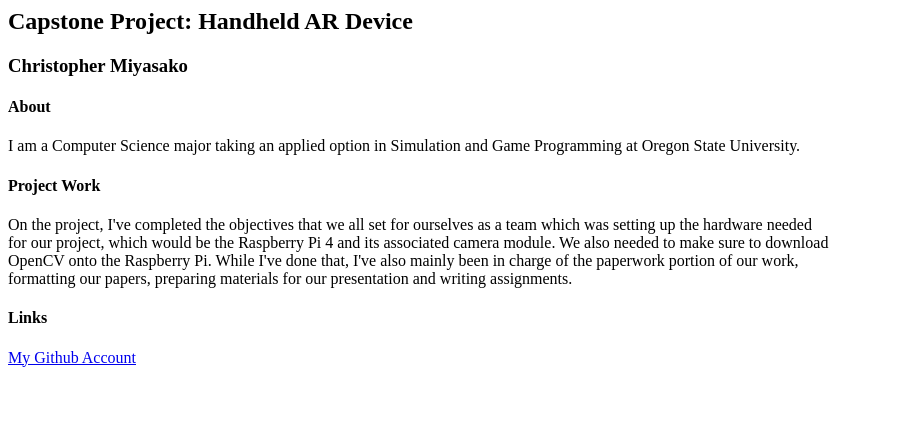
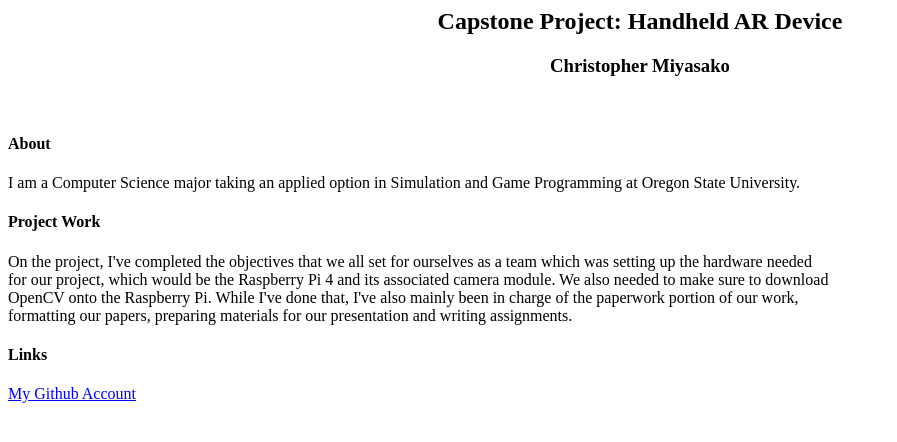
Before and after one commit to miyasakc/miyasakc.github.io, a plain HTML site: page index.html in a window 1280 px wide. Shown: the whole page, without its empty margins (0-897 px from the left). Drawn offline with Linux system fonts and the light colour scheme.

Commit message:
Update index.html

```diff
--- a/index.html
+++ b/index.html
@@ -3,8 +3,11 @@
   <title> Capstone Project Portfolio Website: Christopher Miyasako </title>
 </head>
 <body>
+  <div align="center">
   <h2> Capstone Project: Handheld AR Device </h2>
   <h3> Christopher Miyasako </h3>
+  </div>
+  <p><br></p>
   <h4> About </h4>
   <p>
   I am a Computer Science major taking an applied option in Simulation and Game Programming at Oregon State University.
```
